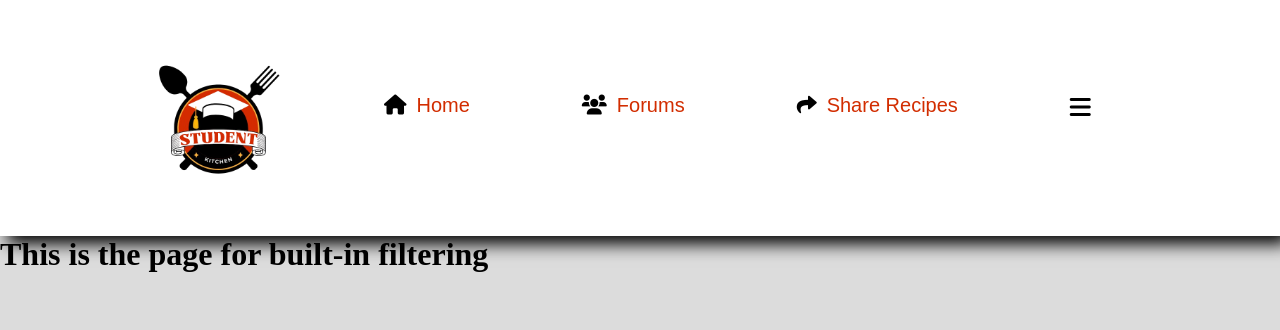
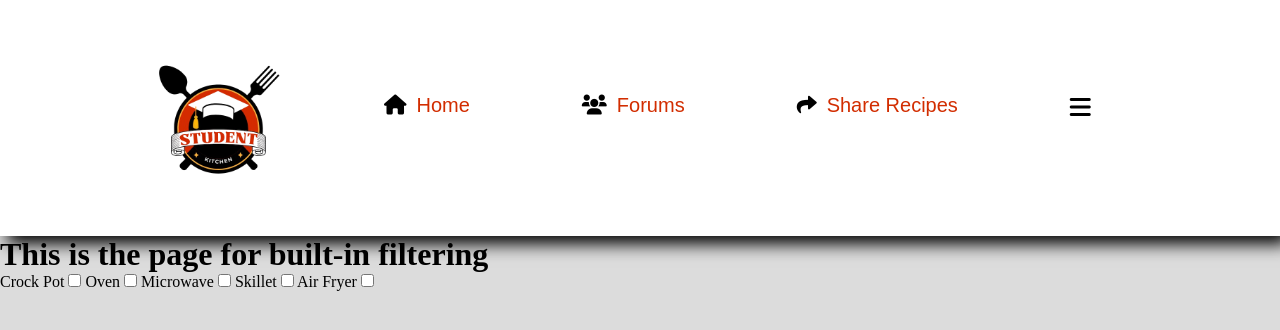
Before and after one commit to jacoba2024through2025/Unit5Project, a Django app: page /filterrecipes/ in a window 1280 px wide. Shown: the top 330 px of the page. Run offline with Django 5.2, Linux system fonts and the light colour scheme.

Commit message:
changes made at home 11/12

```diff
--- /dev/null
+++ b/app/forms.py
@@ -0,0 +1,2 @@
+from django import forms
+from app.models import RecipeData
--- a/app/templates/filterrecipes.html
+++ b/app/templates/filterrecipes.html
@@ -4,4 +4,35 @@
 
 <h1>This is the page for built-in filtering</h1>
 
+<form>
+
+    <label>
+        Crock Pot
+        <input type="checkbox">
+    </label>
+
+    <label>
+        Oven
+        <input type="checkbox">
+    </label>
+
+    <label>
+        Microwave
+        <input type="checkbox">
+    </label>
+
+    <label>
+        Skillet
+        <input type="checkbox">
+    </label>
+
+    <label>
+        Air Fryer
+        <input type="checkbox">
+    </label>
+
+
+
+</form>
+
 {% endblock %}
```
Also changed, not shown: db.sqlite3.
